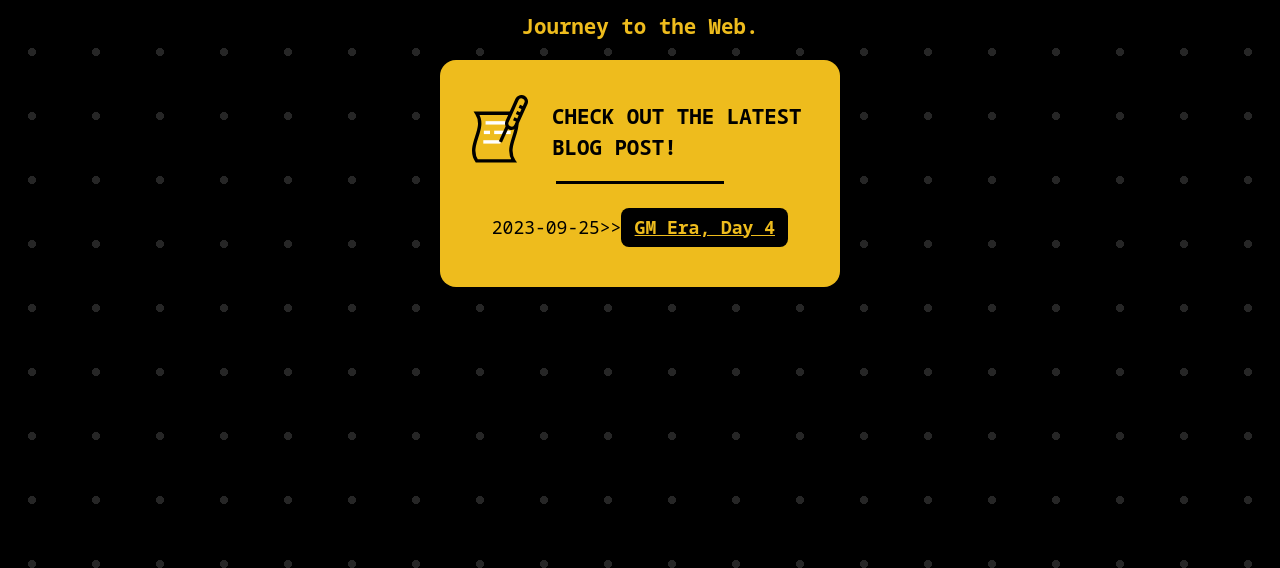
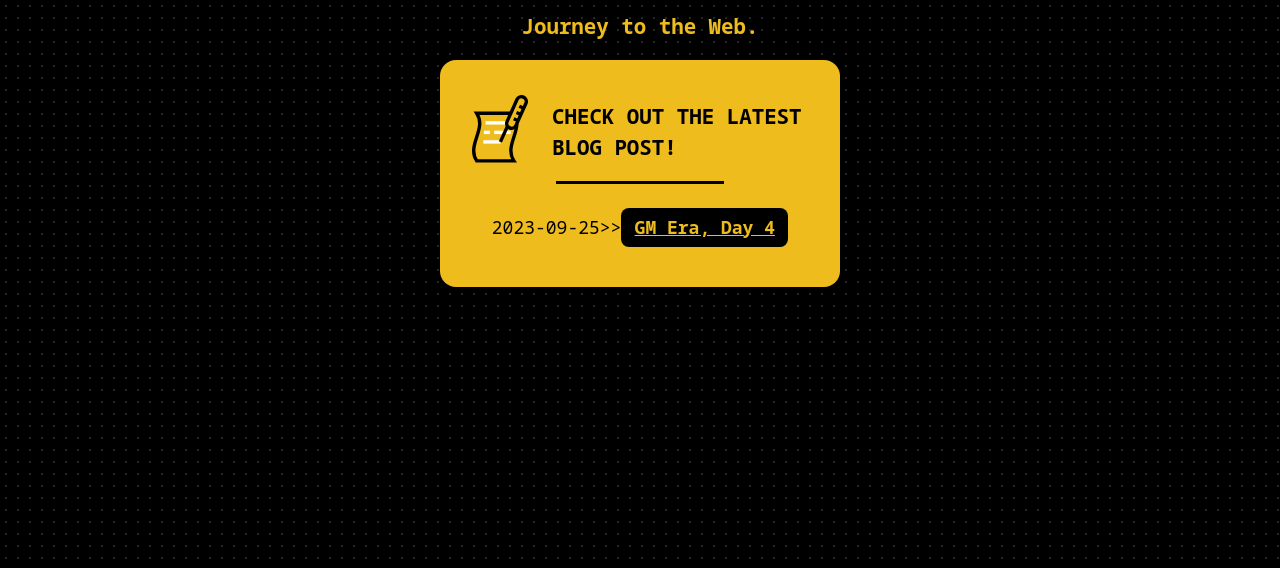
Before and after one commit to TATAPNHOB/astro-blog, an Astro site: page / in a window 1280 px wide. Shown: the part 108-676 px from the top of the page. Built offline with nearby package versions, Linux system fonts and the light colour scheme; Astro itself is replaced by a stand-in of ours.

Commit message:
background dots redotted

```diff
--- a/src/styles/global.css
+++ b/src/styles/global.css
@@ -34,11 +34,11 @@ html {
     top: 0; left: 0;
     position: fixed;
     background-image: radial-gradient(
-      rgba(255, 255, 255, 0.15) 9%,
-      transparent 9%
+      rgba(255, 255, 255, 0.15) 10%,
+      transparent 10%
     );
     background-position: 0% 0%;
-    background-size: 8vmin 8vmin;
+    background-size: 12px 12px;
     z-index: -1;
   }
 
```
